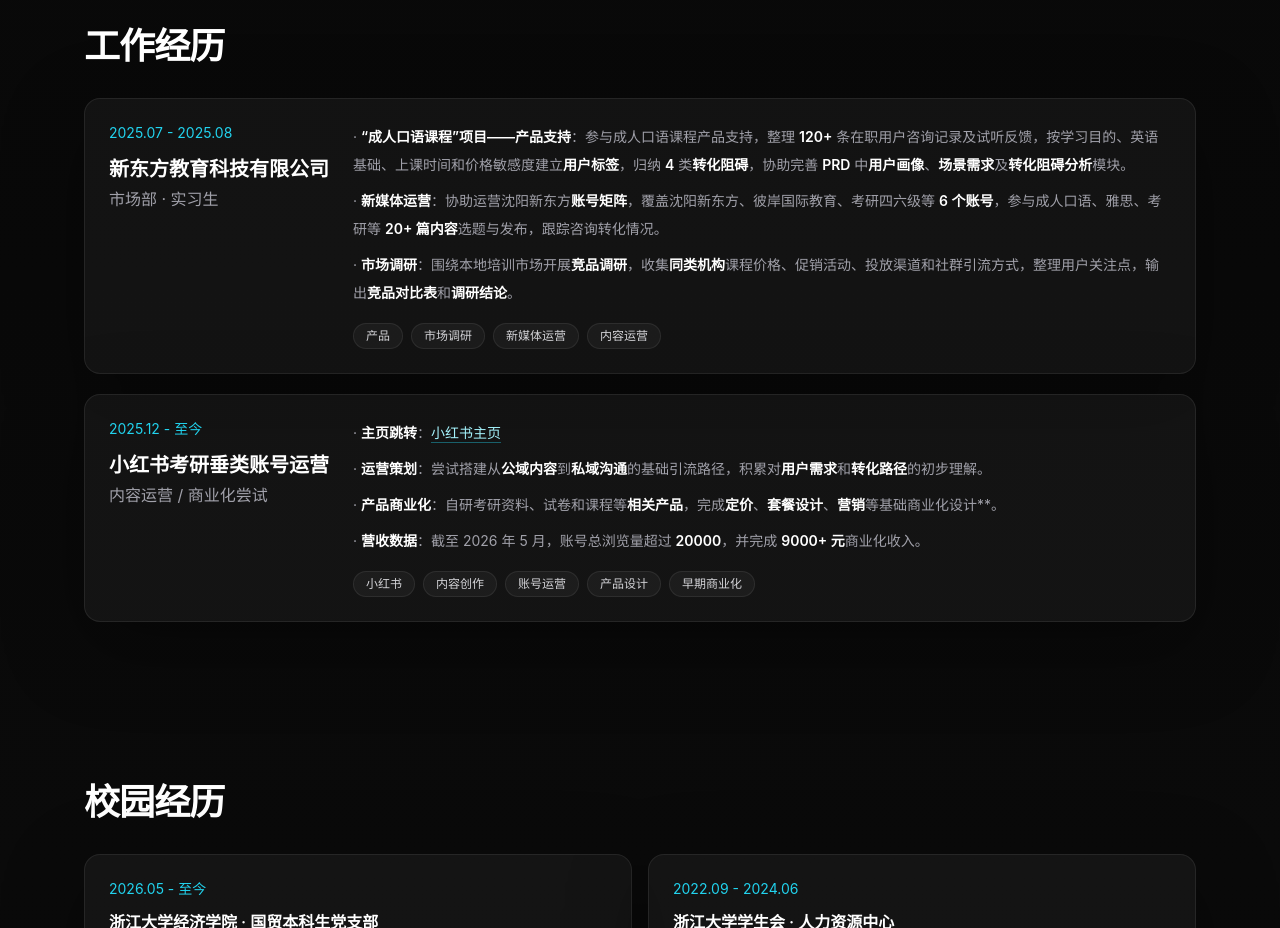
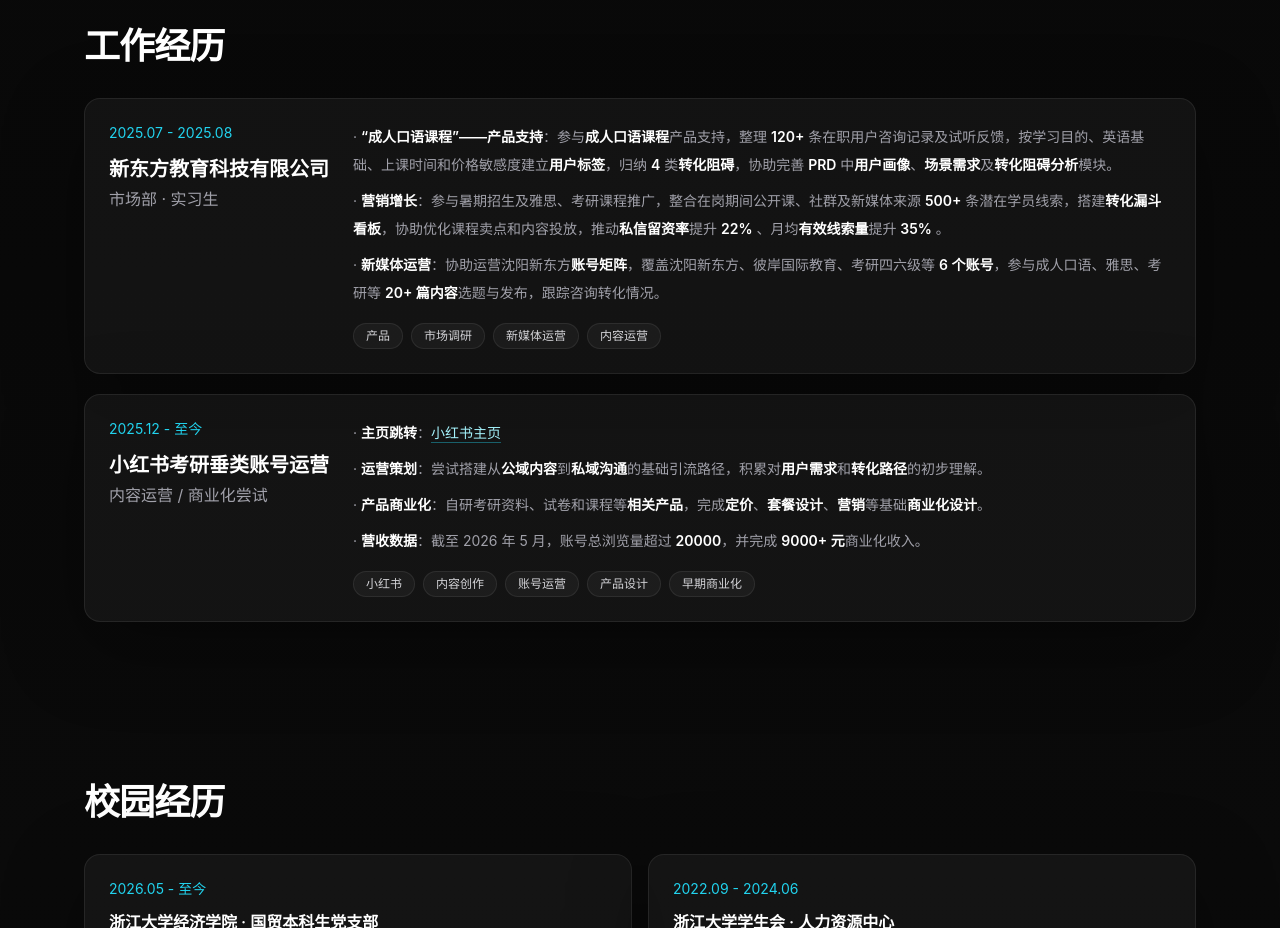
Before and after one commit to gggould-lab/personal-website-build, a Next.js app: page / in a window 1280 px wide. Shown: the part 2100-3028 px from the top of the page. Built offline with nearby package versions, Linux system fonts and the light colour scheme.

Commit message:
0601-1900

```diff
--- a/data/profile.ts
+++ b/data/profile.ts
@@ -72,9 +72,9 @@
     role: "市场部 · 实习生",
     time: "2025.07 - 2025.08",
     points: [
-      "**“成人口语课程”项目——产品支持**：参与成人口语课程产品支持，整理 **120+** 条在职用户咨询记录及试听反馈，按学习目的、英语基础、上课时间和价格敏感度建立**用户标签**，归纳 **4** 类**转化阻碍**，协助完善 **PRD** 中**用户画像**、**场景需求**及**转化阻碍分析**模块。",
-      "**新媒体运营**：协助运营沈阳新东方**账号矩阵**，覆盖沈阳新东方、彼岸国际教育、考研四六级等 **6 个账号**，参与成人口语、雅思、考研等 **20+ 篇内容**选题与发布，跟踪咨询转化情况。",
-      "**市场调研**：围绕本地培训市场开展**竞品调研**，收集**同类机构**课程价格、促销活动、投放渠道和社群引流方式，整理用户关注点，输出**竞品对比表**和**调研结论**。"
+      "**“成人口语课程”——产品支持**：参与**成人口语课程**产品支持，整理 **120+** 条在职用户咨询记录及试听反馈，按学习目的、英语基础、上课时间和价格敏感度建立**用户标签**，归纳 **4** 类**转化阻碍**，协助完善 **PRD** 中**用户画像**、**场景需求**及**转化阻碍分析**模块。",
+      "**营销增长**：参与暑期招生及雅思、考研课程推广，整合在岗期间公开课、社群及新媒体来源 **500+** 条潜在学员线索，搭建**转化漏斗看板**，协助优化课程卖点和内容投放，推动**私信留资率**提升 **22%** 、月均**有效线索量**提升 **35%** 。",
+      "**新媒体运营**：协助运营沈阳新东方**账号矩阵**，覆盖沈阳新东方、彼岸国际教育、考研四六级等 **6 个账号**，参与成人口语、雅思、考研等 **20+ 篇内容**选题与发布，跟踪咨询转化情况。"
     ],
     tags: ["产品", "市场调研", "新媒体运营", "内容运营"]
   },
@@ -85,7 +85,7 @@
     points: [
       "**主页跳转**：https://xhslink.com/m/70XqjAbyzGR",
       "**运营策划**：尝试搭建从**公域内容**到**私域沟通**的基础引流路径，积累对**用户需求**和**转化路径**的初步理解。",
-      "**产品商业化**：自研考研资料、试卷和课程等**相关产品**，完成**定价**、**套餐设计**、**营销**等基础商业化设计**。",
+      "**产品商业化**：自研考研资料、试卷和课程等**相关产品**，完成**定价**、**套餐设计**、**营销**等基础**商业化设计**。",
       "**营收数据**：截至 2026 年 5 月，账号总浏览量超过 **20000**，并完成 **9000+ 元**商业化收入。"
     ],
     tags: ["小红书", "内容创作", "账号运营", "产品设计", "早期商业化"]
```
